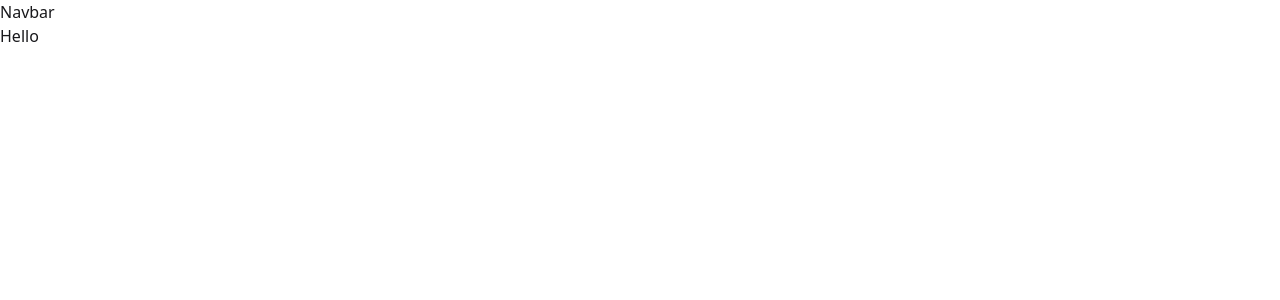
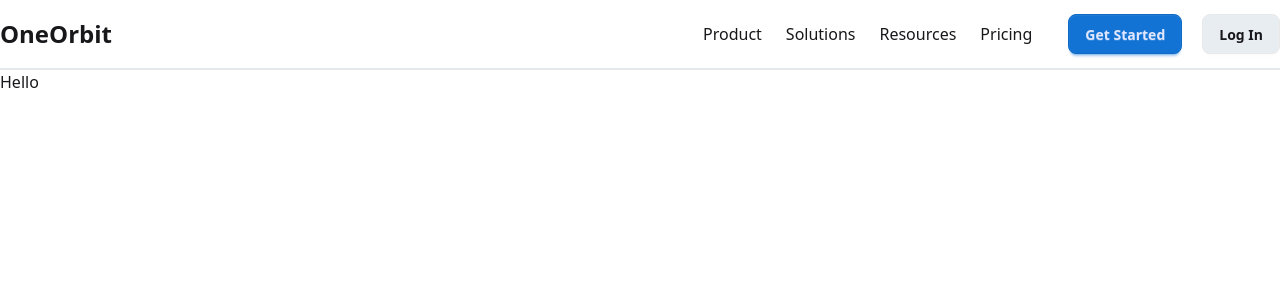
Before and after one commit to swajannaimur/One-Orbit, a Next.js app: page / in a window 1280 px wide. Shown: the top 300 px of the page. Built offline with nearby package versions, Linux system fonts and the light colour scheme.

Commit message:
[DONE]: Cmpleted navbar

```diff
--- a/src/app/layout.js
+++ b/src/app/layout.js
@@ -23,7 +23,7 @@ export default function RootLayout({ children }) {
       <body
         className={`${geistSans.variable} ${geistMono.variable} antialiased`}
       >
-        <header className="max-w-7xl mx-auto">
+        <header className="border-b-2 border-[#E5E8EB]">
           <Navbar />
         </header>
         <main className="max-w-7xl mx-auto">{children}</main>
--- a/src/components/Navbar/Navbar.jsx
+++ b/src/components/Navbar/Navbar.jsx
@@ -1,7 +1,70 @@
+import Link from 'next/link';
 import React from 'react'
 
 export default function Navbar() {
+  const navItem = (
+    <>
+      <li>
+        <a>Product</a>
+      </li>
+      <li>
+        <a>Solutions</a>
+      </li>
+      <li>
+        <a>Resources</a>
+      </li>
+      <li>
+        <a>Pricing</a>
+      </li>
+    </>
+  );
   return (
-    <div>Navbar</div>
-  )
+    <div className="navbar xl:px-0 max-w-7xl mx-auto">
+      <div className="navbar-start w-auto">
+        <div className="dropdown">
+          <div tabIndex={0} role="button" className="lg:hidden mr-5">
+            <svg
+              xmlns="http://www.w3.org/2000/svg"
+              className="h-5 w-5"
+              fill="none"
+              viewBox="0 0 24 24"
+              stroke="currentColor"
+            >
+              {" "}
+              <path
+                strokeLinecap="round"
+                strokeLinejoin="round"
+                strokeWidth="2"
+                d="M4 6h16M4 12h8m-8 6h16"
+              />{" "}
+            </svg>
+          </div>
+          {/* dropdown nav items for mobile */}
+          <ul
+            tabIndex={0}
+            className="menu menu-sm dropdown-content bg-base-100 rounded-box z-1 mt-3 w-52 p-2 shadow"
+          >
+            {navItem}
+          </ul>
+        </div>
+
+        {/* brand logo */}
+        <Link href="/" className="text-2xl font-bold">
+          OneOrbit
+        </Link>
+      </div>
+
+      <div className="navbar-end gap-5 w-full">
+
+        <div className="hidden lg:flex">
+          {/* nav items for desktop */}
+          <ul className="menu menu-horizontal px-1 text-base">{navItem}</ul>
+        </div>
+
+        {/* right side buttons */}
+        <a className="btn btn-primary rounded-lg hidden sm:flex">Get Started</a>
+        <Link href="/login" className="btn bg-secondary rounded-lg">Log In</Link>
+      </div>
+    </div>
+  );
 }
```
